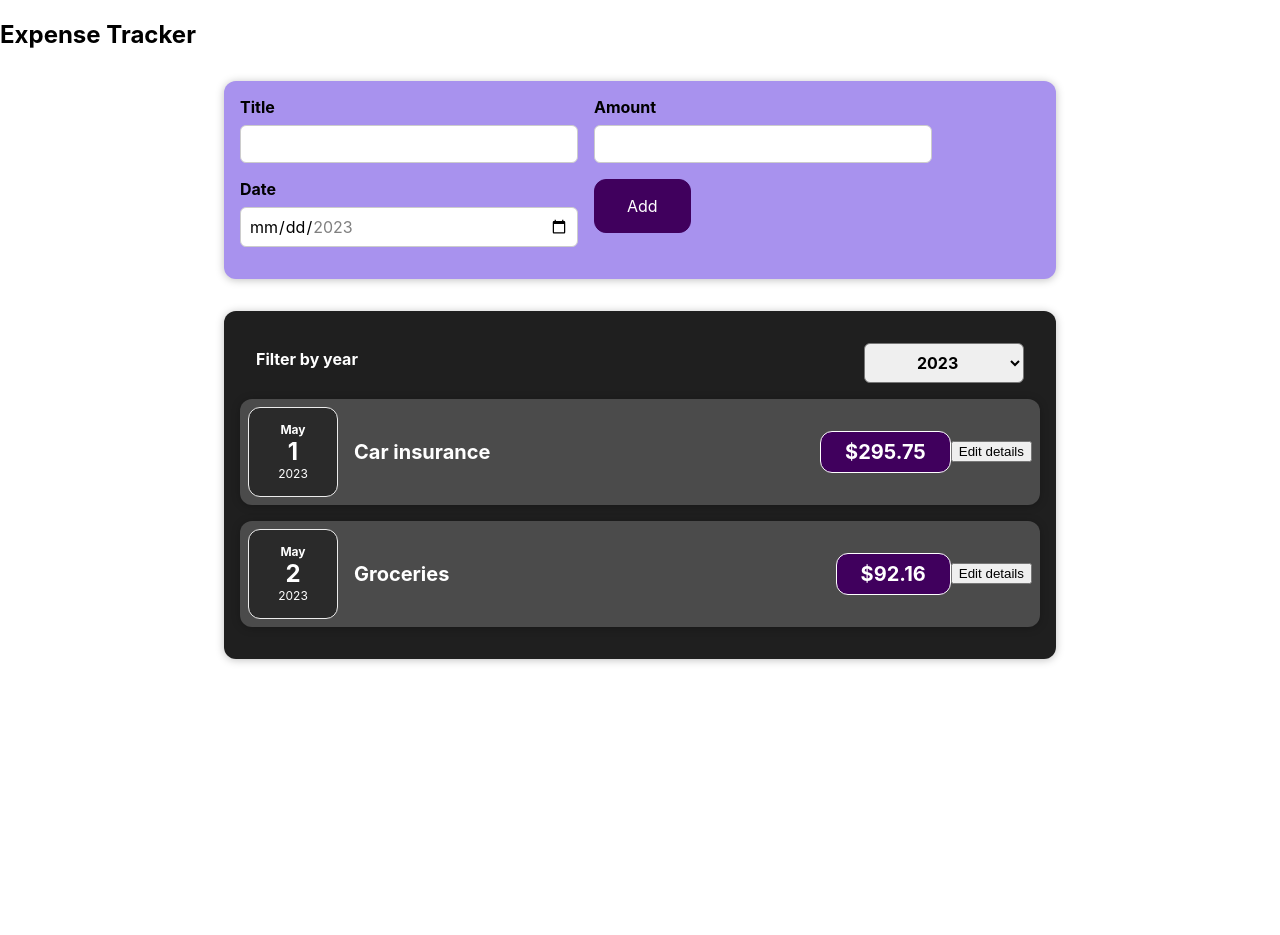
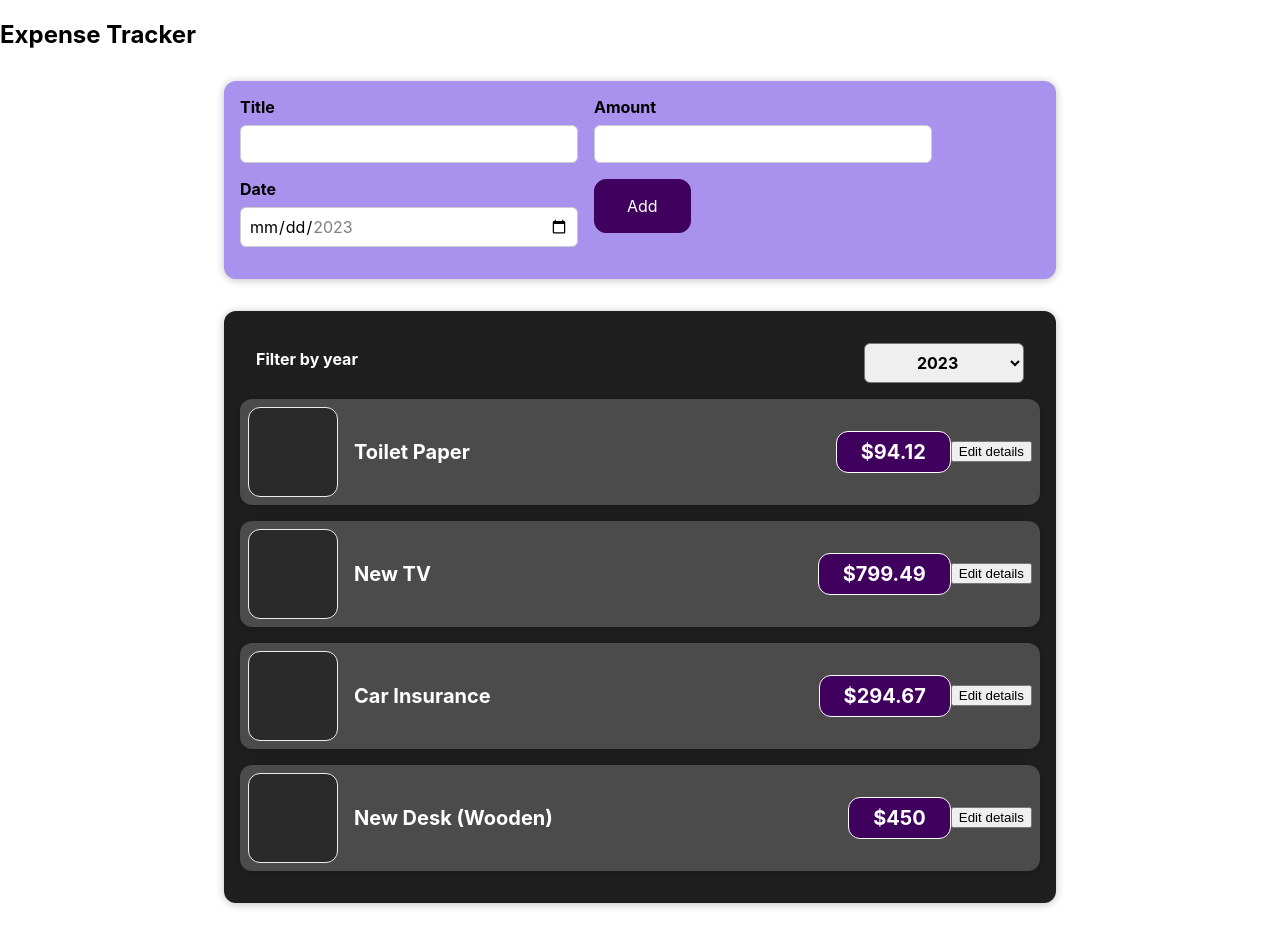
Before and after one commit to jkalandarov/expense-tracker-react-app, a React (Create React App) app: page / in a window 1280 px wide. Before the commit the page ends 800 px from the top, so only its background shows below. Built offline with nearby package versions, Linux system fonts and the light colour scheme; the HTML template or start-up script is replaced by a standard one.

Commit message:
updated initial list

```diff
--- a/src/App.js
+++ b/src/App.js
@@ -1,25 +1,41 @@
-import React from "react";
+import React, { useState } from "react";
 import Expenses from "./components/Expense/Expenses";
 import NewExpense from "./components/NewExpense/NewExpense";
 
 const expenses = [
   {
-    date: { month: 'May', day: 1, year: 2023 }, name: 'Car insurance', amount: 295.75
+    id: 'e1',
+    name: 'Toilet Paper',
+    amount: 94.12,
+    date: new Date(2020, 7, 14),
+  },
+  { id: 'e2', name: 'New TV', amount: 799.49, date: new Date(2021, 2, 12) },
+  {
+    id: 'e3',
+    name: 'Car Insurance',
+    amount: 294.67,
+    date: new Date(2021, 2, 28),
   },
   {
-    date: { month: 'May', day: 2, year: 2023 }, name: 'Groceries', amount: 92.16
+    id: 'e4',
+    name: 'New Desk (Wooden)',
+    amount: 450,
+    date: new Date(2021, 5, 12),
   },
 ];
 
 function App() {
+  const [ intialExpenses, setExpenses ] = useState(expenses);
   const handleAddExpense = expense => {
-    console.log(expense);
+    setExpenses((prevExpenses) => {
+      return [expense, ...prevExpenses];
+    });
   }
   return (
     <div className="App">
       <h2>Expense Tracker</h2>
       <NewExpense onAddExpense={handleAddExpense}/>
-      <Expenses items={expenses} />
+      <Expenses items={intialExpenses} />
     </div>
   );
 }
```
